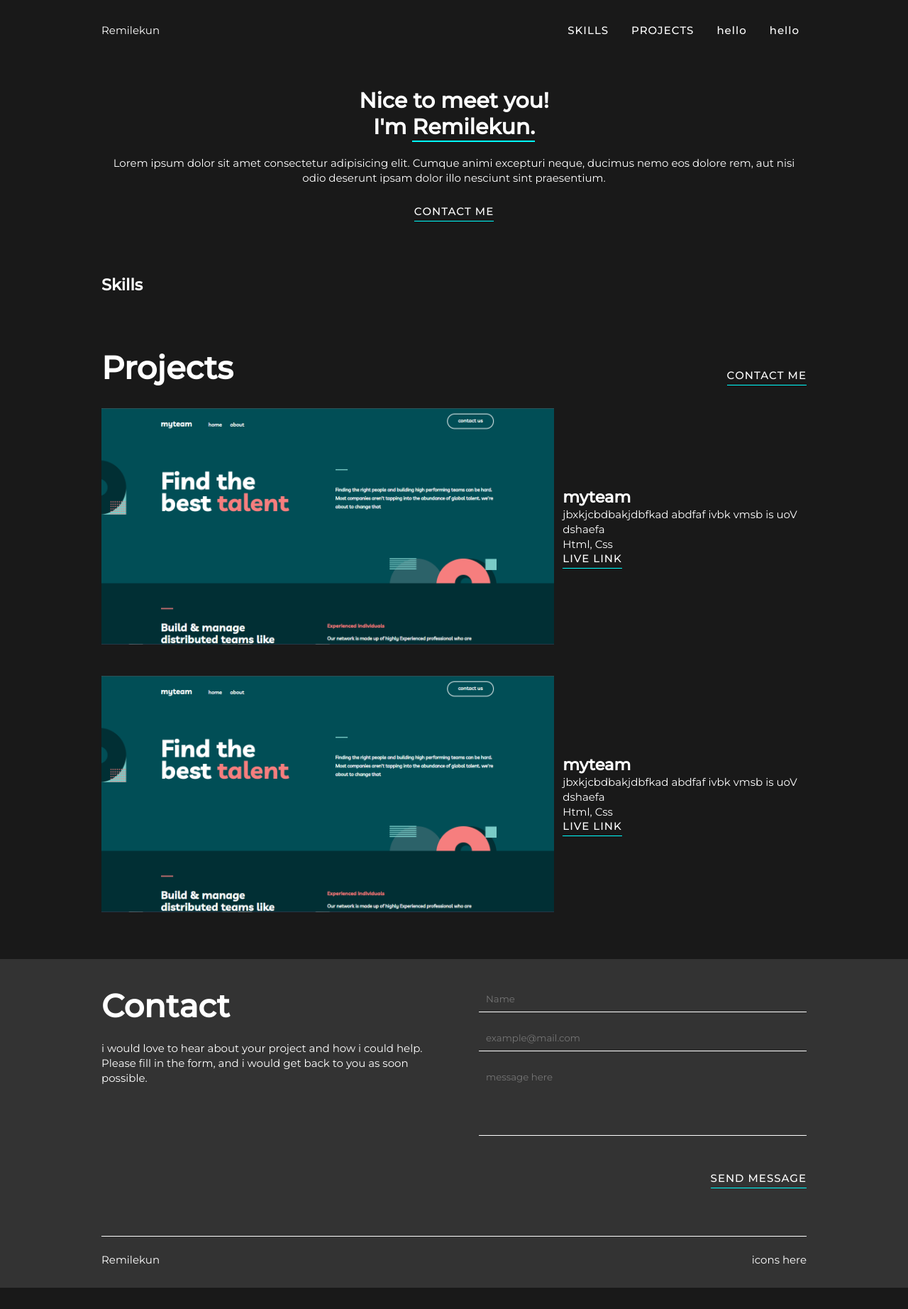
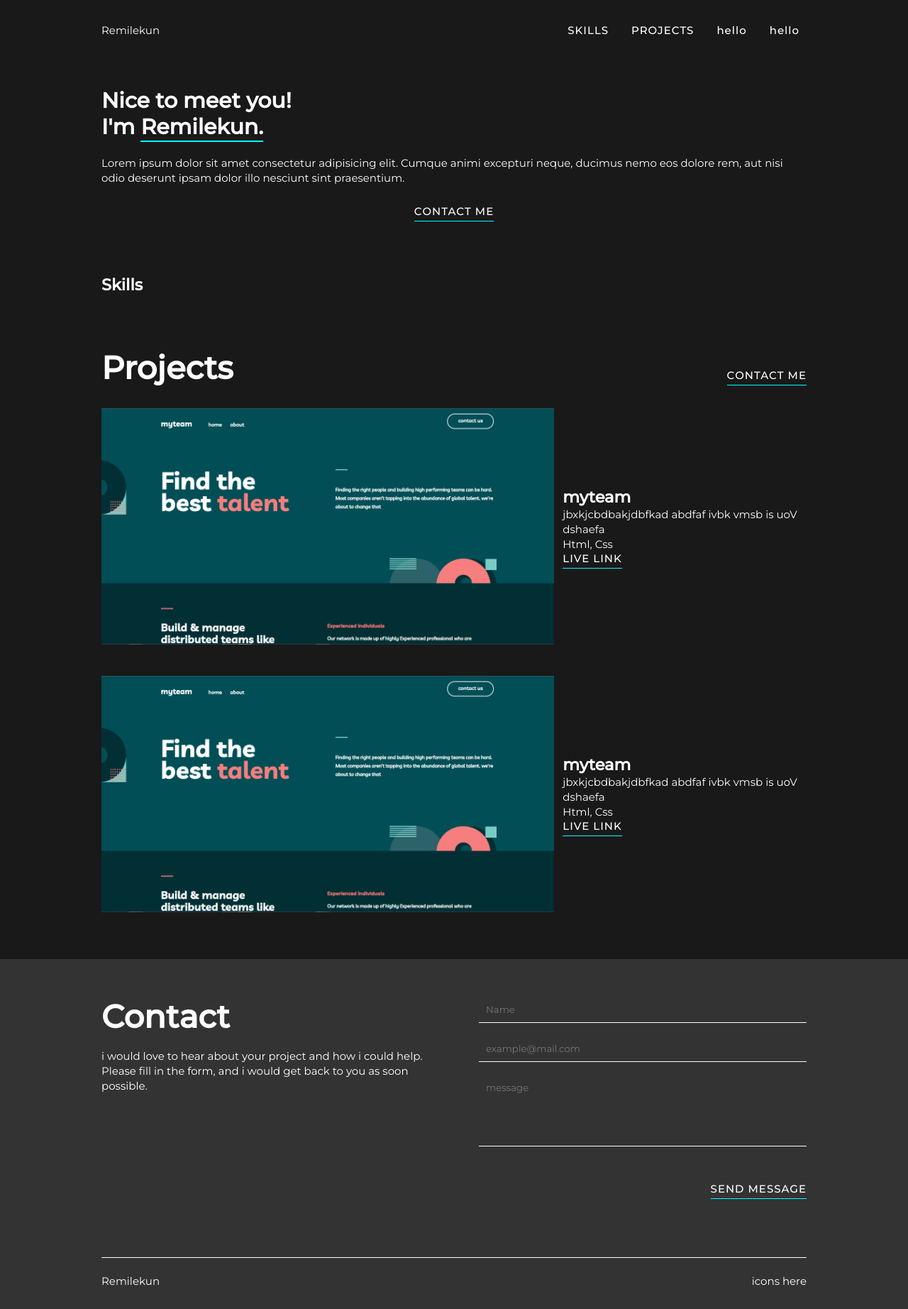
Before and after one commit to remilekun-hub/remilekun1, a Next.js app: page / in a window 1280 px wide. Shown: the whole page at 71% size. Before the commit the page ends 1814 px from the top, so only its background shows below. Built offline with nearby package versions, Linux system fonts and the light colour scheme.

Commit message:
contact sesction good to go

```diff
--- a/components/ContactSection.js
+++ b/components/ContactSection.js
@@ -40,7 +40,7 @@ function ContactSection() {
               id=""
               rows="5"
               cols="30"
-              placeholder="message here"
+              placeholder="message"
             ></textarea>
           </div>
           <input type="submit" value="SEND MESSAGE" className="submit" />
--- a/styles/globals.css
+++ b/styles/globals.css
@@ -116,12 +116,13 @@ section {
 }
 
 .contact-container .top {
-  margin-bottom: 1.5rem;
+  margin-bottom: 1rem;
 }
+
 .contact-container .top h1 {
   text-align: center;
   font-size: 1.8rem;
-  margin-bottom: 1.5rem;
+  margin-bottom: 1.2rem;
 }
 .contact-container .top p {
   text-align: center;
@@ -180,6 +181,16 @@ footer {
   .projects-container .top h1 {
     font-size: 2.3rem;
   }
+  .contact-container {
+    max-width: 450px;
+    margin: 0 auto;
+  }
+  .contact-container .top {
+    margin-bottom: 2.7rem;
+  }
+  .contact-container .top h1 {
+    font-size: 2.3rem;
+  }
 }
 @media only screen and (min-width: 768px) {
   .nav_menu {
@@ -200,7 +211,9 @@ footer {
     background-color: cyan;
     color: black;
   }
+
   /* hero section */
+
   .projects-container .top h1 {
     font-size: 2.7rem;
   }
@@ -217,6 +230,12 @@ footer {
     display: flex;
     align-items: center;
   }
+
+  /* contact section */
+
+  .contact-container .top h1 {
+    font-size: 2.7rem;
+  }
   /* footer section */
   .footer-main {
     display: flex;
@@ -226,13 +245,27 @@ footer {
   }
 }
 @media only screen and (min-width: 1024px) {
+  .hero h1 {
+    margin-bottom: 1.5rem;
+    font-size: 2rem;
+    text-align: left;
+  }
+  .hero p {
+    margin-bottom: 1.8rem;
+    text-align: left;
+  }
   /* contact section */
   .contact-section {
+    padding: 3.5rem 0;
   }
   .contact-container {
     display: grid;
     grid-template-columns: repeat(2, 1fr);
     gap: 70px;
+  }
+  .contact-container {
+    max-width: 1024px;
+    margin: 0 auto;
   }
   .contact-container .top h1,
   .contact-container .top p {
```
